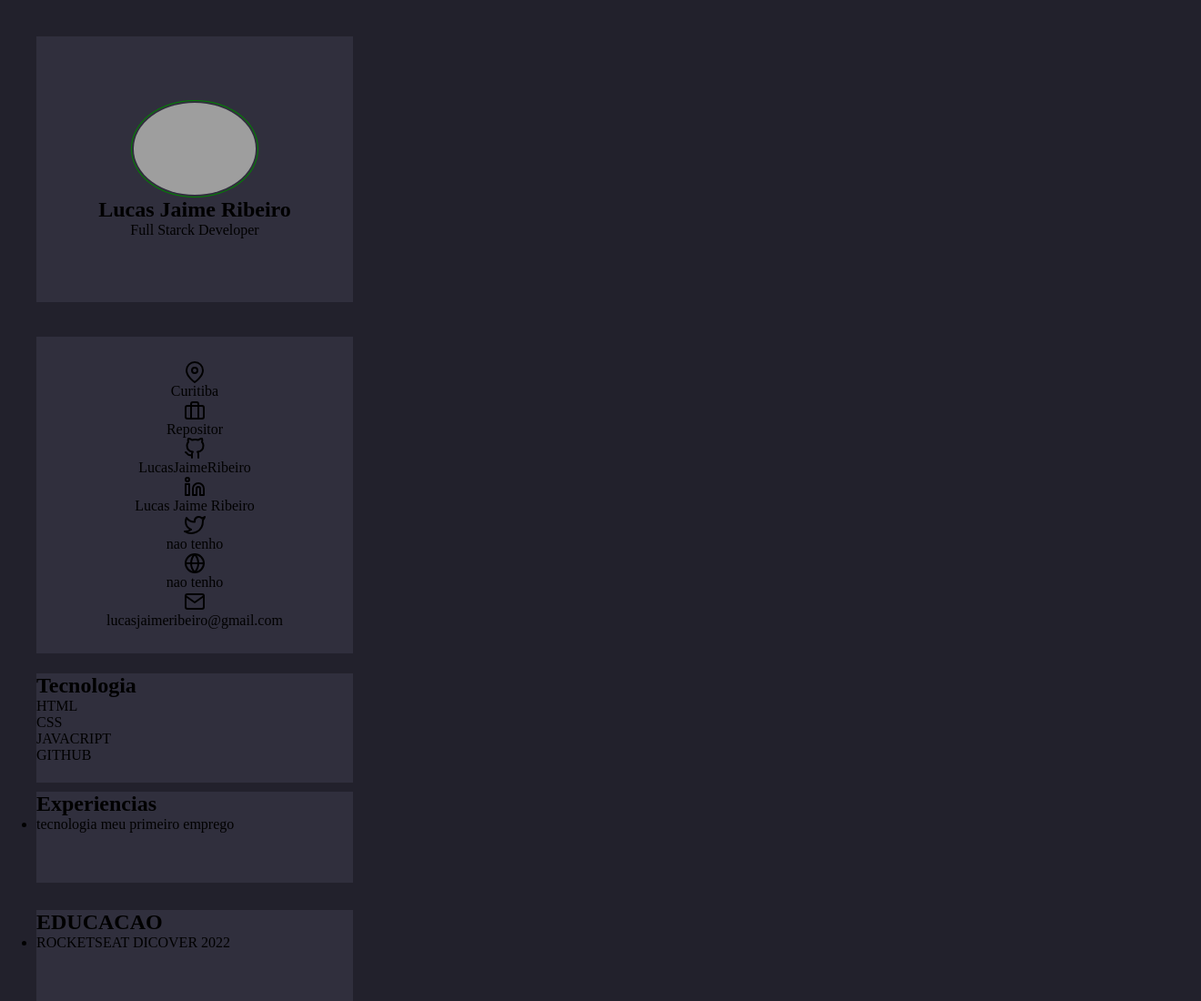
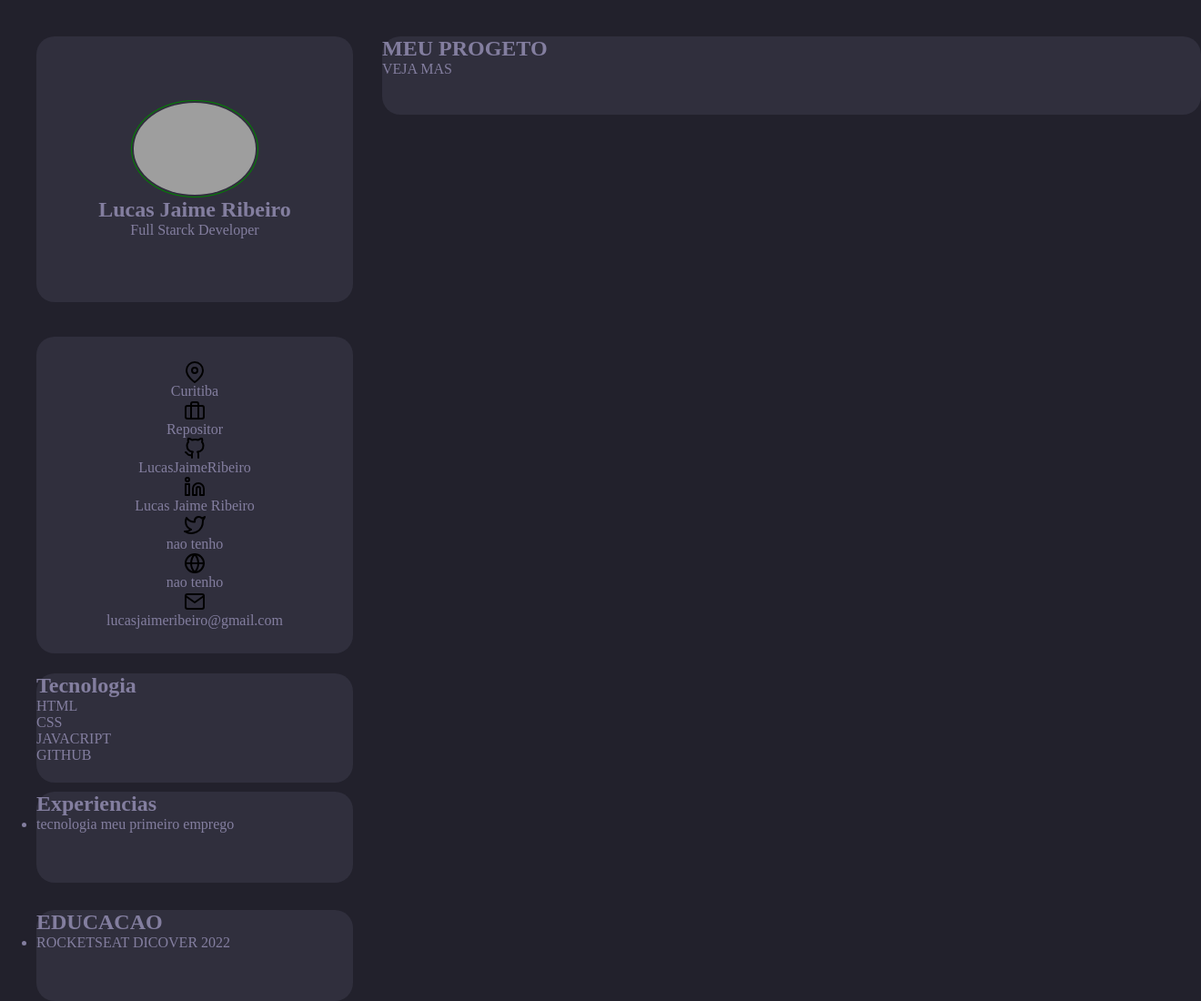
Before and after one commit to LucasJaimeRibeiro/Desafio-portifolio, a plain HTML site: page index.html in a window 1280 px wide. Shown: the whole page at 91% size, 1320 px wide, since content can reach past the window. Drawn offline with Linux system fonts and the light colour scheme; grey boxes are pictures that could not be loaded.

Commit message:
update 3

```diff
--- a/index.html
+++ b/index.html
@@ -79,7 +79,10 @@
                     <li>ROCKETSEAT DICOVER 2022</li>
                 </ul>
             </div>
-
+            <div class="mypg">
+                <h1> MEU PROGETO</h1>
+                <p>VEJA MAS</p>
+            </div>
         </section>
     </header>
 </body>
--- a/styel.css
+++ b/styel.css
@@ -24,6 +24,8 @@ body {
     position: absolute;
     top: 40px;
     left: 40px;
+    border-radius: 20px;
+    color: var(--text-color);
 }
 .canto-icon img {
     border-radius: 50%;
@@ -46,6 +48,8 @@ body {
     align-items: center;
     justify-content: center;
     flex-direction: column;
+    border-radius: 20px;
+    color: var(--text-color);
 }
 .ende li {
     display: flex;
@@ -62,10 +66,12 @@ body {
     background: var(--bg-cards);
     width: 348px;
     height: 120px;
+    color: var(--text-color);
 
     position: absolute;
     top: 740px;
     left: 40px;
+    border-radius: 20px;
 }
 .tec .p1 {
     display: flex;
@@ -75,6 +81,8 @@ body {
     width: 348px;
     height: 100px;
     background: var(--bg-cards);
+    color: var(--text-color);
+    border-radius: 20px;
 
     position: absolute;
     top: 870px;
@@ -84,7 +92,20 @@ body {
     width: 348px;
     height: 100px;
     background: var(--bg-cards);
+    color: var(--text-color);
+    border-radius: 20px;
     position: absolute;
     top: 1000px;
     left: 40px;
 }
+.mypg {
+    width: 900px;
+    height: 86px;
+    background: var(--bg-cards);
+    color: var(--text-color);
+    border-radius: 20px;
+
+    position: absolute;
+    top: 40px;
+    left: 420px;
+}
```
